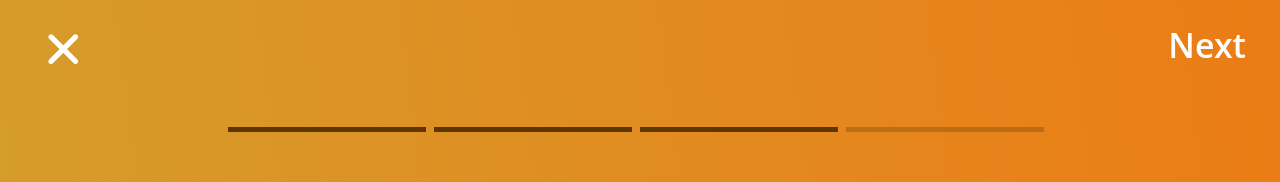
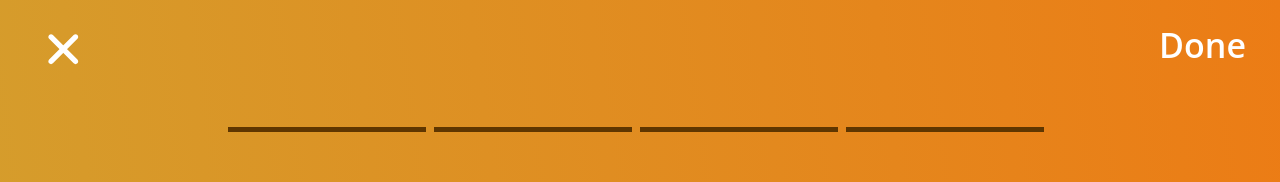
Before and after one commit to DishBookOrg/DishBookWeb, a website: page public/new3.html in a window 1280 px wide. Shown: the top 182 px of the page. Drawn offline with Linux system fonts and the light colour scheme.

Commit message:
Update new3.html

```diff
--- a/public/new3.html
+++ b/public/new3.html
@@ -10,7 +10,7 @@
     <!-- Header container -->
     <div class="header">
         <a class="close-icon" href="./explore.html"> </a>
-        <a class="header-text" href="./new3.html">Next</a>
+        <a class="header-text" href="./dishBook.html">Done</a>
     </div>
 
     <!-- Main content container -->
@@ -19,7 +19,7 @@
             <div class="selected rectangle"></div>
             <div class="selected rectangle"></div>
             <div class="selected rectangle"></div>
-            <div class="rectangle"></div>
+            <div class="selected rectangle"></div>
         </div>
 
         <div>
```
